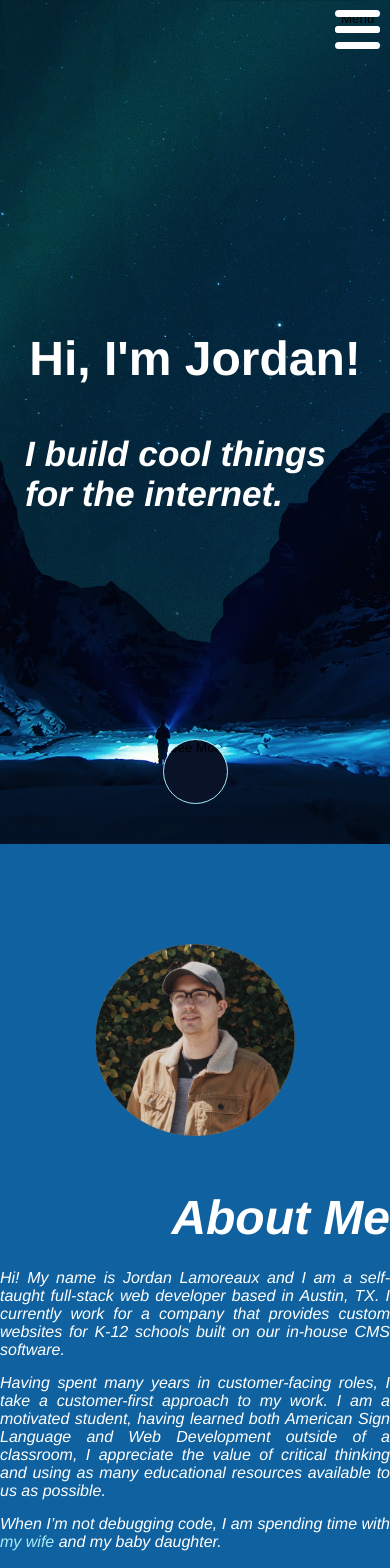
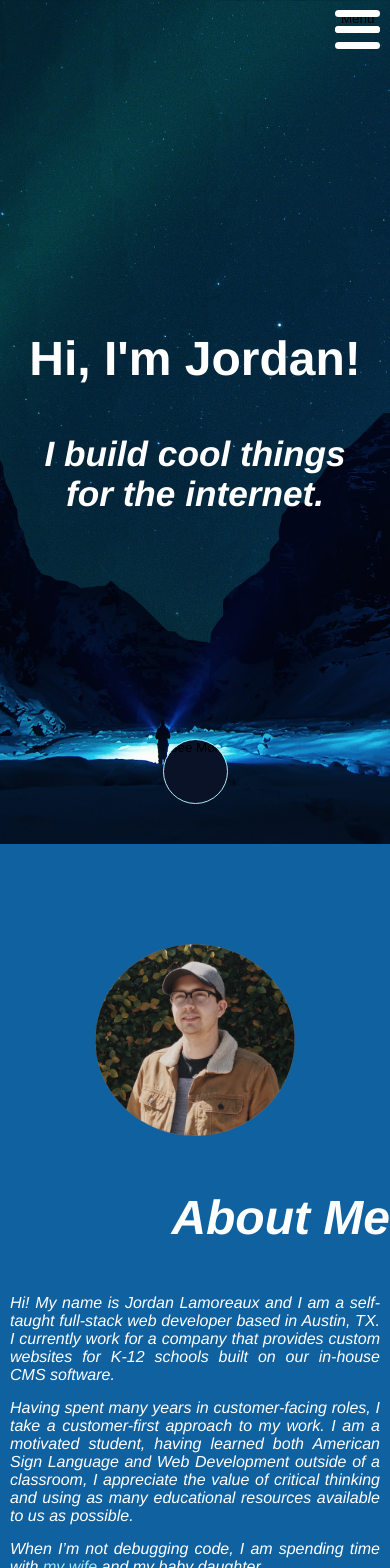
Before and after one commit to jlamoreaux/jlmx, a React (Create React App) app: page /resume in a window 390 px wide. Shown: the top 1568 px of the page. Built offline with nearby package versions, Linux system fonts and the light colour scheme; no server answers.

Commit message:
Style: Improve layout for mobile

```diff
--- a/src/style/components/_base.scss
+++ b/src/style/components/_base.scss
@@ -51,7 +51,7 @@ body {
         width: calc(100% - 240px);
     }
     width: 100%;
-    max-width: 700px;
+    max-width: 800px;
     // position: relative;
     left: 60px;
 }
@@ -78,6 +78,7 @@ body {
         .tagline {
             font-size: 2.2em;
             font-style: italic;
+            text-align: center;
         }
     }
 
@@ -147,7 +148,7 @@ body {
             text-align: justify;
 
             .about__summary {
-                // font-size: 1.2em;
+                padding: 10px;
                 p { margin-top: 15px; }
                 a {
                     color: $ice-blue;
--- a/src/style/main.css
+++ b/src/style/main.css
@@ -157,7 +157,7 @@ body .page__title {
   display: -ms-flexbox;
   display: flex;
   width: 100%;
-  max-width: 700px;
+  max-width: 800px;
   left: 60px;
 }
 
@@ -198,6 +198,7 @@ body .page__title {
 .main .page__content .tagline {
   font-size: 2.2em;
   font-style: italic;
+  text-align: center;
 }
 
 .main .scroll {
@@ -294,6 +295,10 @@ body .page__title {
   font-family: "Helvetica Neue", Helvetica, sans-serif;
   font-style: italic;
   text-align: justify;
+}
+
+.about .page__content .about__content .about__summary {
+  padding: 10px;
 }
 
 .about .page__content .about__content .about__summary p {
```
